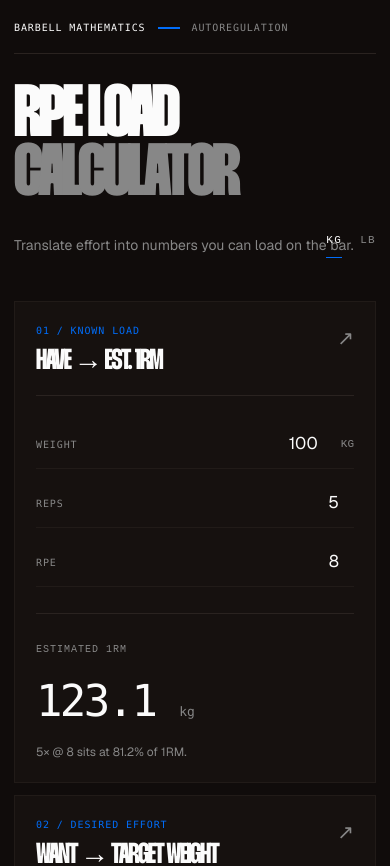
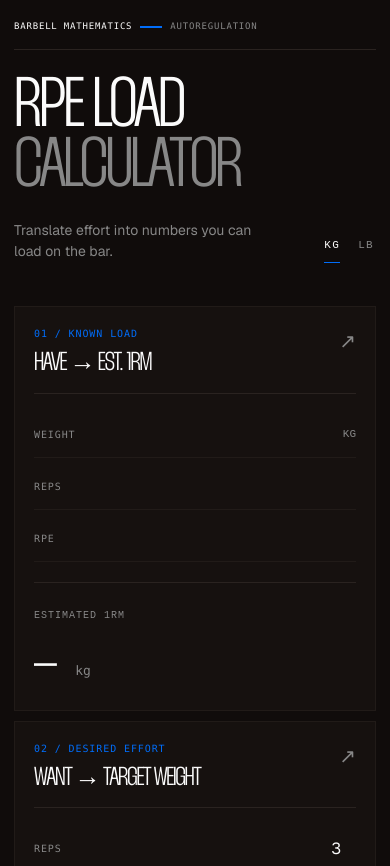
Before and after one commit to mauromltn/rpe-load-calculator, a Next.js app: page / in a window 390 px wide. Shown: the top 866 px of the page. Built offline with nearby package versions, Linux system fonts and the light colour scheme.

Commit message:
feat: adjust h1 font weight and media query styles
Updated h1 font weight and various media query styles for better responsiveness.

V0-Chat-Id: jyfpAoBgQjd

```diff
--- a/app/globals.css
+++ b/app/globals.css
@@ -7,7 +7,7 @@
 * { box-sizing:border-box; }
 html { background:var(--bg); }
 body { margin:0; background:var(--bg); color:var(--text); font-family:var(--font-geist), Arial, Helvetica, sans-serif; }
-h1,h2 { font-family:var(--font-thunder), Impact, 'Arial Narrow', Arial, sans-serif; font-weight:700; }
+h1,h2 { font-family:var(--font-thunder), Impact, 'Arial Narrow', Arial, sans-serif; font-weight:300; font-variation-settings:'wght' 300; }
 button,input { font:inherit; }
 button { cursor:pointer; }
 button:disabled { cursor:not-allowed; opacity:.4; }
@@ -31,5 +31,5 @@ h1 em { color:var(--muted); font-style:normal; }
 .reference-section { padding:82px 0 74px; }.section-heading { display:flex; justify-content:space-between; align-items:flex-end; margin-bottom:22px; }.section-heading p { color:var(--muted); font:11px/1.5 ui-monospace,monospace; text-align:right; margin:0; }.table-wrap { overflow-x:auto; border-top:1px solid var(--line); border-bottom:1px solid var(--line); }table { border-collapse:collapse; width:100%; min-width:720px; font:12px ui-monospace,monospace; font-variant-numeric:tabular-nums; }th,td { height:42px; text-align:center; border-bottom:1px solid var(--line-soft); }thead th { color:var(--muted); font-weight:400; height:38px; }tbody th { color:var(--muted); font-weight:400; width:11%; }td { color:var(--text); }tr:last-child th,tr:last-child td { border-bottom:0; }.highlight-axis { color:var(--accent)!important; }.selected-cell { background:var(--accent); color:var(--bg); font-weight:bold; }.table-note { display:flex; align-items:center; gap:8px; color:var(--muted); margin-top:13px; }.legend { width:7px; height:7px; background:var(--accent); display:inline-block; }
 .percent-panel { margin-bottom:60px; }.percent-layout { display:grid; grid-template-columns:1.2fr 1fr 1fr; gap:30px; align-items:end; }.percent-fields { position:relative; }.text-button { background:none; border:0; color:var(--accent); font:10px ui-monospace,monospace; padding:12px 0 0; text-transform:uppercase; letter-spacing:.06em; }.text-button span { margin-left:5px; }.set-result { border-left:1px solid var(--line); padding-left:24px; }.set-result strong { font-size:37px; }.chips { display:grid; grid-template-columns:repeat(15,1fr); gap:4px; margin-top:31px; }.chips button { min-width:0; border:1px solid var(--line); background:var(--surface-2); color:var(--muted); padding:9px 3px 7px; }.chips button.active { background:var(--accent); color:white; border-color:var(--accent); }.chips span,.chips small { display:block; font-family:ui-monospace,monospace; }.chips span { font-size:12px; }.chips small { color:inherit; opacity:.7; font-size:9px; margin-top:4px; }.chip-caption { display:flex; justify-content:space-between; color:var(--muted); margin-top:10px; }
 footer { display:flex; justify-content:space-between; gap:20px; border-top:1px solid var(--line); padding-top:17px; color:var(--muted); line-height:1.5; }footer a { color:var(--text); text-decoration:none; }footer a:hover { color:var(--accent); }
-@media (max-width:680px) { .calculator-shell { width:min(100% - 28px,520px); padding-top:20px; }.hero { padding-bottom:45px; }h1 { font-size:19vw; }.unit-toggle { bottom:43px; }.tool-grid { grid-template-columns:1fr; }.panel,.percent-panel { padding:21px; }.reference-section { padding:56px 0; }.section-heading { align-items:flex-start; flex-direction:column; gap:16px; }.section-heading p { text-align:left; }.percent-layout { grid-template-columns:1fr; gap:15px; }.set-result { border-left:0; border-top:1px solid var(--line); padding:20px 0 0; }.chips { grid-template-columns:repeat(5,1fr); }.chip-caption { flex-direction:column; gap:5px; }footer { flex-direction:column; } }
+@media (max-width:680px) { .calculator-shell { width:min(100% - 28px,520px); padding:20px 0 30px; }.hero { padding-bottom:45px; }.kicker { gap:8px; font-size:9px; }.hero-rule { margin:15px 0 28px; }h1 { font-size:18vw; line-height:.86; letter-spacing:-.045em; }.tagline { max-width:250px; margin-top:22px; line-height:1.45; }.unit-toggle { right:2px; bottom:43px; }.tool-grid { grid-template-columns:1fr; gap:10px; }.panel,.percent-panel { padding:19px; }.panel-header { padding-bottom:17px; margin-bottom:18px; }.panel h2,.section-heading h2 { font-size:26px; }.fields { gap:6px; }.field { min-height:46px; }.field input { width:82px; font-size:16px; }.result { margin-top:20px; padding-top:18px; }.result strong { font-size:38px; }.reference-section { padding:52px 0; }.section-heading { align-items:flex-start; flex-direction:column; gap:13px; margin-bottom:18px; }.section-heading p { text-align:left; }.table-wrap { margin-right:-14px; }.table-note { font-size:9px; }.percent-layout { grid-template-columns:1fr; gap:13px; }.set-result { border-left:0; border-top:1px solid var(--line); padding:18px 0 0; }.chips { grid-template-columns:repeat(5,1fr); gap:5px; margin-top:25px; }.chips button { padding:8px 2px 6px; }.chip-caption { flex-direction:column; gap:5px; }footer { flex-direction:column; gap:10px; font-size:9px; } }
 @media print { .calculator-shell { width:100%; padding:0; } body { background:var(--bg); color:var(--text); } .unit-toggle,.text-button,.chips { display:none; } .panel,.percent-panel { break-inside:avoid; } }
--- a/components/rpe-calculator.tsx
+++ b/components/rpe-calculator.tsx
@@ -5,7 +5,7 @@ import { estimatedOneRepMax, formatPercent, isValidInput, percentage, QUICK_PERC
 
 const mono = 'font-mono tabular-nums'
 
-function Field({ label, value, onChange, min, max, step = 1, suffix, help }: { label: string; value: number; onChange: (value: number) => void; min?: number; max?: number; step?: number; suffix?: string; help?: string }) {
+function Field({ label, value, onChange, min, max, step = 1, suffix, help }: { label: string; value: number | ''; onChange: (value: number) => void; min?: number; max?: number; step?: number; suffix?: string; help?: string }) {
   return <label className="field"><span className="field-label">{label}</span><span className="field-control"><input aria-label={label} type="number" inputMode="decimal" value={value} min={min} max={max} step={step} onChange={(e) => onChange(Number(e.target.value))} className={mono} />{suffix && <span className="suffix">{suffix}</span>}</span>{help && <span className="field-help">{help}</span>}</label>
 }
 
@@ -15,16 +15,16 @@ function PanelHeader({ title, eyebrow }: { title: string; eyebrow: string }) {
 
 export function RpeCalculator() {
   const [unit, setUnit] = useState<'kg' | 'lb'>('kg')
-  const [haveWeight, setHaveWeight] = useState(100)
-  const [haveReps, setHaveReps] = useState(5)
-  const [haveRpe, setHaveRpe] = useState(8)
+  const [haveWeight, setHaveWeight] = useState<number | ''>('')
+  const [haveReps, setHaveReps] = useState<number | ''>('')
+  const [haveRpe, setHaveRpe] = useState<number | ''>('')
   const [wantReps, setWantReps] = useState(3)
   const [wantRpe, setWantRpe] = useState(9)
   const [trainingMax, setTrainingMax] = useState(100)
   const [trainingPercentage, setTrainingPercentage] = useState(70)
 
-  const oneRepMax = useMemo(() => estimatedOneRepMax(haveWeight, haveReps, haveRpe), [haveWeight, haveReps, haveRpe])
-  const haveValid = isValidInput(haveWeight, haveReps, haveRpe)
+  const oneRepMax = useMemo(() => estimatedOneRepMax(Number(haveWeight), Number(haveReps), Number(haveRpe)), [haveWeight, haveReps, haveRpe])
+  const haveValid = haveWeight !== '' && haveReps !== '' && haveRpe !== '' && isValidInput(haveWeight, haveReps, haveRpe)
   const wantValid = wantReps > 0 && Number.isInteger(wantReps) && wantRpe > 0 && percentage(wantReps, wantRpe) > 0
   const wantWeight = wantValid && oneRepMax > 0 ? targetWeight(oneRepMax, wantReps, wantRpe) : 0
   const increment = unit === 'kg' ? 2.5 : 5
```
